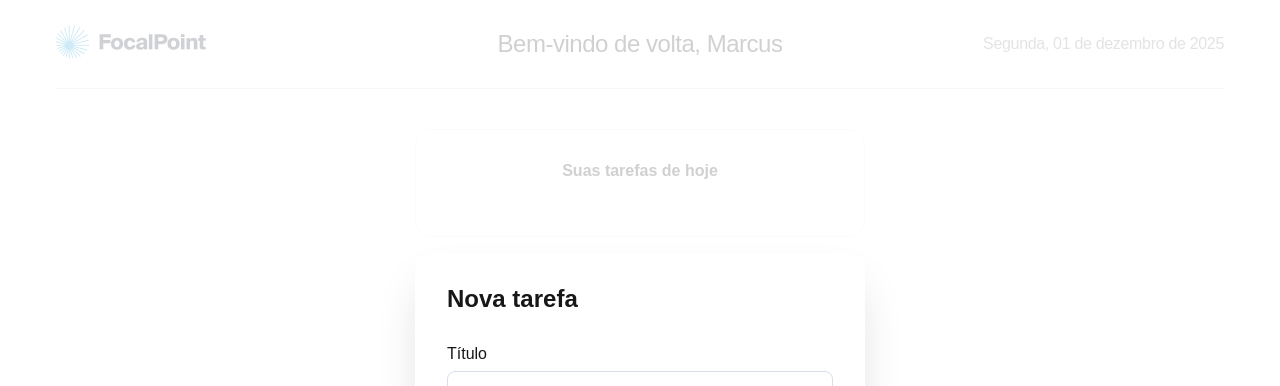
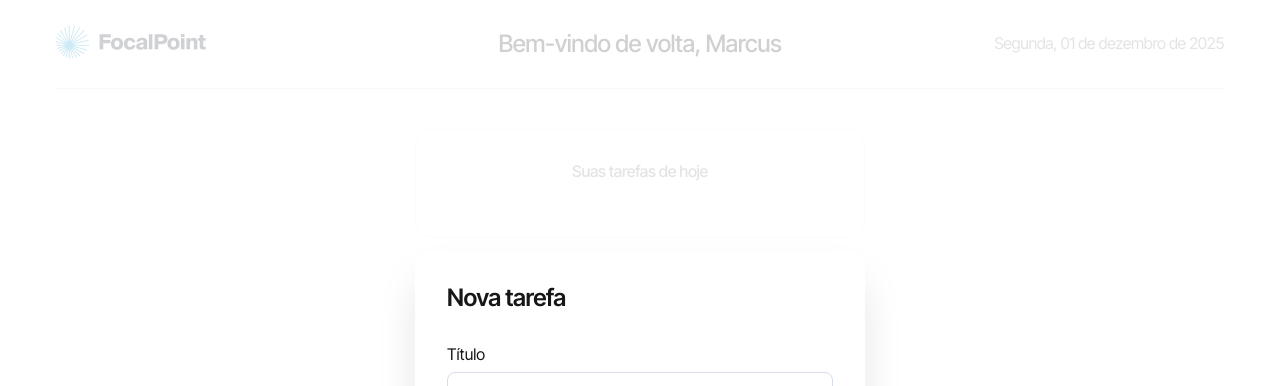
Before and after one commit to gabrielmulleer/teste-legaplan, a Next.js app: page /todos in a window 1280 px wide. Both pictures are taken after a click on the element "Adicionar nova tarefa". Shown: the top 386 px of the page. Built offline with nearby package versions, Linux system fonts and the light colour scheme.

Commit message:
style: Update global font and modal title styles

```diff
--- a/src/app/globals.scss
+++ b/src/app/globals.scss
@@ -1,3 +1,4 @@
+@import url('https://fonts.googleapis.com/css2?family=Inter+Tight:ital,wght@0,100..900;1,100..900&display=swap');
 :root {
   --background: #ffffff;
   --foreground: #171717;
@@ -5,6 +6,7 @@
 
 html,
 body {
+  min-height: 100vh;
   max-width: 100vw;
   overflow-x: hidden;
 }
@@ -12,7 +14,7 @@ body {
 body {
   color: var(--foreground);
   background: var(--background);
-  font-family: Arial, Helvetica, sans-serif;
+  font-family: 'Inter Tight', sans-serif;
   -webkit-font-smoothing: antialiased;
   -moz-osx-font-smoothing: grayscale;
   padding: 1.5rem 3.5rem;
--- a/src/app/layout.tsx
+++ b/src/app/layout.tsx
@@ -14,8 +14,11 @@ const geistMono = localFont({
 })
 
 export const metadata: Metadata = {
-  title: 'Create Next App',
-  description: 'Generated by create next app',
+  title: 'FocalPoint',
+  description: 'FocalPoint ToDo App',
+  icons: {
+    icon: '/favicon.ico',
+  },
 }
 
 export default function RootLayout({
--- a/src/app/todos/_components/add-todo.tsx
+++ b/src/app/todos/_components/add-todo.tsx
@@ -29,7 +29,7 @@ const AddTodo: React.FC<AddTodoProps> = ({ children, onAddTodo }) => {
       <Modal.Trigger>{children}</Modal.Trigger>
       <Modal.Content>
         <Modal.Header>
-          <h4>Nova tarefa</h4>
+          <h4 className="modal-title">Nova tarefa</h4>
         </Modal.Header>
         <form className="todo-form" onSubmit={handleSubmit}>
           <span>Título</span>
--- a/src/app/todos/_components/delete-todo.tsx
+++ b/src/app/todos/_components/delete-todo.tsx
@@ -17,10 +17,10 @@ const DeleteTodo: React.FC<DeleteTodoProps> = ({ children, onDelete }) => {
       <Modal.Trigger>{children}</Modal.Trigger>
       <Modal.Content>
         <Modal.Header>
-          <h4>Deletar tarefa</h4>
+          <h4 className="modal-title">Deletar tarefa</h4>
         </Modal.Header>
         <Modal.Description>
-          <p>Tem certeza que você deseja deletar essa tarefa?</p>
+          Tem certeza que você deseja deletar essa tarefa?
         </Modal.Description>
         <Modal.Footer>
           <Button onClick={handleDelete} variant="delete">
--- a/src/components/ui/Button/Button.tsx
+++ b/src/components/ui/Button/Button.tsx
@@ -1,7 +1,6 @@
 import * as React from 'react'
-import './Button.scss' // Supondo que o estilo SCSS esteja aqui
+import './Button.scss'
 
-// Definindo as variantes como tipos
 export interface ButtonProps
   extends React.ButtonHTMLAttributes<HTMLButtonElement> {
   variant?: 'primary' | 'delete' | 'default'
@@ -9,7 +8,6 @@ export interface ButtonProps
   rounded?: 'sm' | 'lg' | 'xl' | 'full' | 'default'
 }
 
-// Componente Button com forwardRef
 const Button = React.forwardRef<HTMLButtonElement, ButtonProps>(
   (
     {
--- a/src/components/ui/Card/Card.scss
+++ b/src/components/ui/Card/Card.scss
@@ -8,6 +8,14 @@
   flex-direction: column;
   gap: 1.5rem;
   margin-bottom: 1.5rem;
+  .card-title {
+    font-size: 16px;
+    font-weight: 500;
+    line-height: 19.36px;
+    letter-spacing: -0.02em;
+
+    color: rgba(0, 0, 0, 0.54);
+  }
 }
 .card-container {
   width: 100%;
--- a/src/components/ui/Modal/Modal.scss
+++ b/src/components/ui/Modal/Modal.scss
@@ -30,11 +30,17 @@
 .modal-header {
   font-size: 1.5rem;
   margin-bottom: 2rem;
+  .modal-title {
+    font-size: 24px;
+    font-weight: 600;
+    line-height: 29.04px;
+    letter-spacing: -0.02em;
+  }
 }
 
 .modal-description {
   font-size: 16px;
-  font-weight: 400;
+  font-weight: 500;
   line-height: 24px;
   letter-spacing: -0.02em;
   color: rgba(0, 0, 0, 0.54);
--- a/src/components/ui/TodoItem/TodoItem.scss
+++ b/src/components/ui/TodoItem/TodoItem.scss
@@ -51,7 +51,7 @@
 
 .text {
   flex-grow: 1;
-  font-family: Arial, sans-serif;
+  font-weight: 500;
 }
 
 .deleteButton {
```
